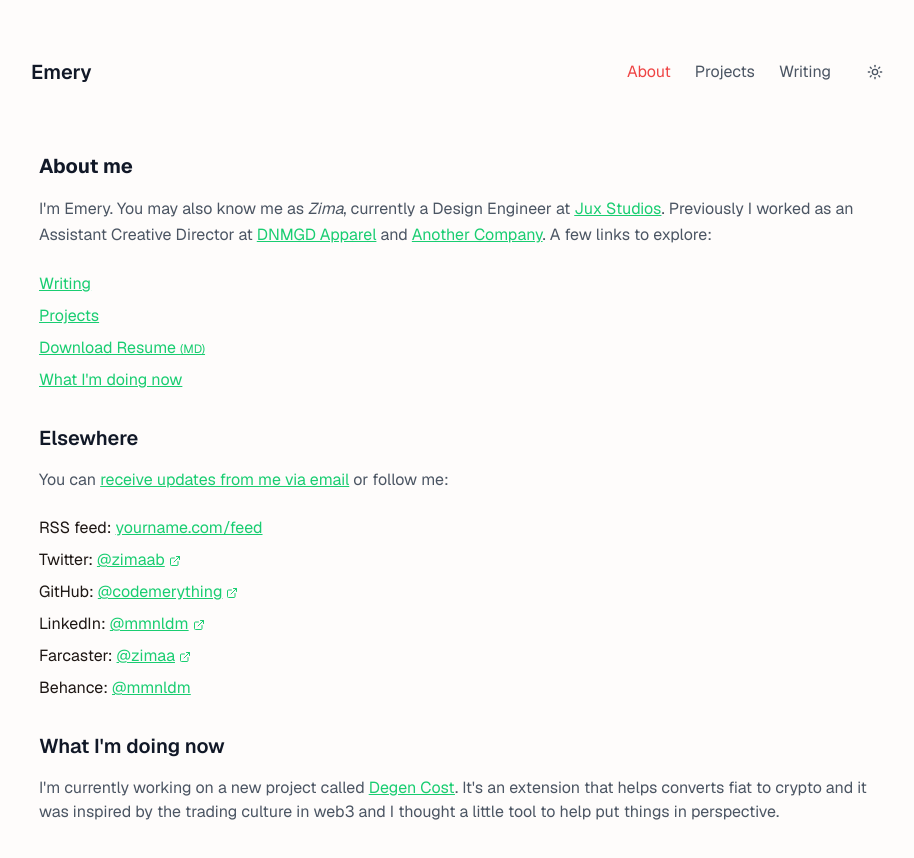
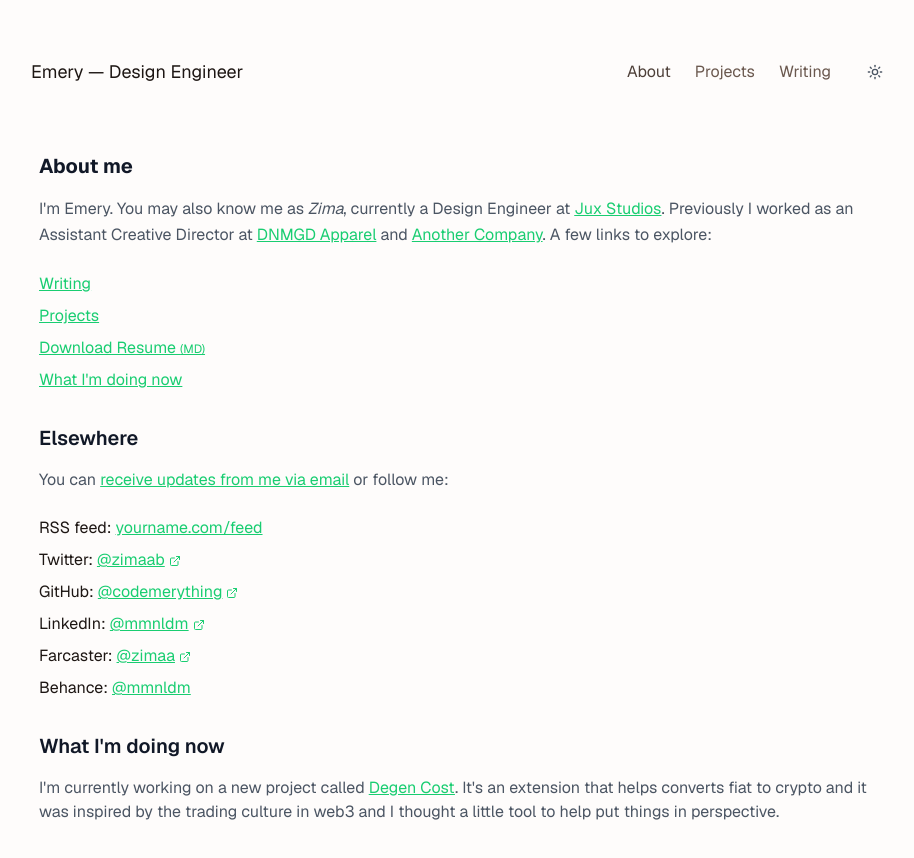
Before and after one commit to codemerything/emerything, a Next.js app: page /about in a window 1280 px wide. Shown: the top 858 px of the page, without its empty margins (177-1091 px from the left). Built offline with nearby package versions, Linux system fonts and the light colour scheme.

Commit message:
change color theme

```diff
--- a/components/header.tsx
+++ b/components/header.tsx
@@ -14,18 +14,18 @@ export function Header() {
   }
 
   return (
-    <header className="b border-gray-200 dark:border-gray-800">
+    <header className=" border-misty-rose-200 dark:border-smoky-black-700 bg-misty-rose-50 dark:bg-smoky-black-950">
       <div className="max-w-4xl mx-auto px-4 py-3 mt-10 flex items-center justify-between">
-        <Link href="/" className="text-xl font-semibold text-gray-900 dark:text-gray-100">
-          Emery
+        <Link href="/" className="text-lg  text-smoky-black-900 dark:text-smoky-black-100 hover:text-shamock-green-700 dark:hover:text-shamock-green-300 transition-colors">
+          Emery — Design Engineer
         </Link>
         <nav className="flex items-center gap-6">
           <Link
             href="/about"
             className={
               isActive("/about")
-                ? "text-red-500 dark:text-red-400 transition-colors"
-                : "text-gray-600 hover:text-red-500 dark:text-gray-400 dark:hover:text-red-400 transition-colors"
+                ? "text-smoky-black-700 dark:text-smoky-black-200 transition-colors"
+                : "text-smoky-black-600 hover:text-shamock-green-700 dark:text-smoky-black-100 dark:hover:text-shamock-green-300 transition-colors"
             }
           >
             About
@@ -34,8 +34,8 @@ export function Header() {
             href="/projects"
             className={
               isActive("/projects")
-                ? "text-red-500 dark:text-red-400 transition-colors"
-                : "text-gray-600 hover:text-red-500 dark:text-gray-400 dark:hover:text-red-400 transition-colors"
+                ? "text-smoky-black-900 dark:text-smoky-black-200 transition-colors"
+                : "text-smoky-black-600 hover:text-shamock-green-700 dark:text-smoky-black-100 dark:hover:text-shamock-green-300 transition-colors"
             }
           >
             Projects
@@ -44,8 +44,8 @@ export function Header() {
             href="/writing"
             className={
               isActive("/writing")
-                ? "text-red-500 dark:text-red-400 transition-colors"
-                : "text-gray-600 hover:text-red-500 dark:text-gray-400 dark:hover:text-red-400 transition-colors"
+                ? "text-smoky-black-700 dark:text-smoky-black-200 transition-colors"
+                : "text-smoky-black-600 hover:text-shamock-green-700 dark:text-smoky-black-100 dark:hover:text-shamock-green-300 transition-colors"
             }
           >
             Writing
```
